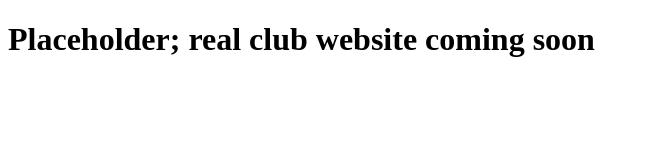
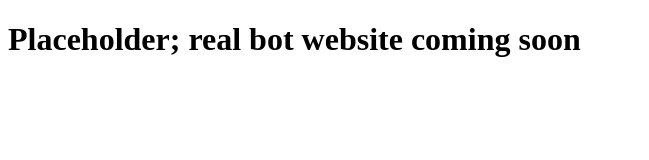
Before and after one commit to gfdsohgdkoshgiodsbblbngsal/gfdsohgdkoshgiodsbblbngsal.github.io, a plain HTML site: page index.html in a window 1280 px wide. Shown: the whole page, without its empty margins (0-649 px from the left). Drawn offline with Linux system fonts and the light colour scheme.

Commit message:
Update index.html

```diff
--- a/index.html
+++ b/index.html
@@ -3,6 +3,6 @@
 <head>
 </head>
 <body>
-  <h1>Placeholder; real club website coming soon</h1>
+  <h1>Placeholder; real bot website coming soon</h1>
 </body>
 </html>
```
